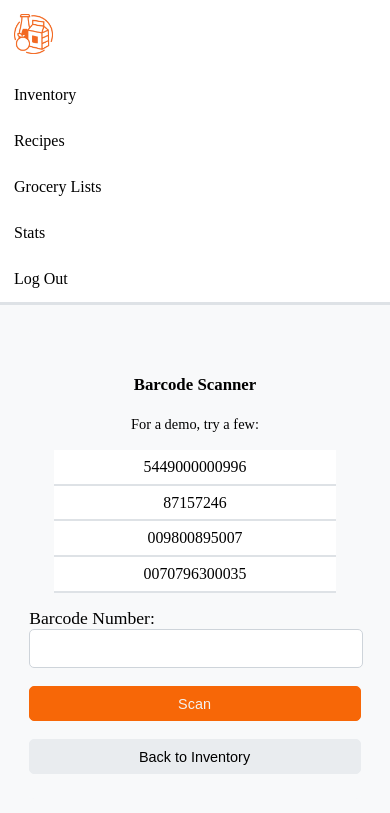
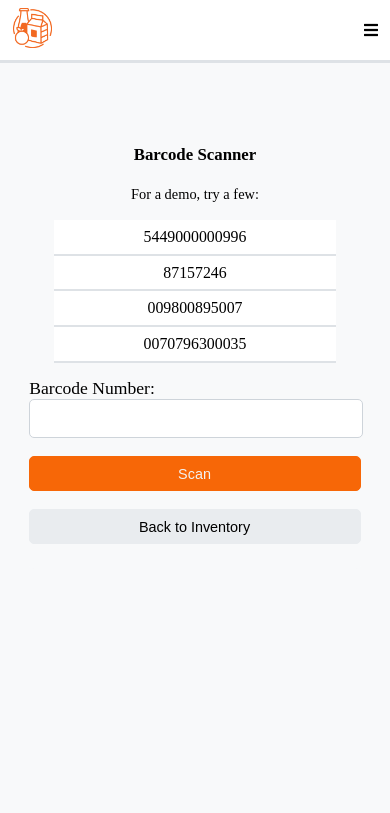
Before and after one commit to ToniTurri/MyMeal, a Django app: page /barcode/ in a window 390 px wide. Shown: the top 813 px of the page. Run offline with Django 3.2, Linux system fonts and the light colour scheme; the visitor is signed in with stand-in values (Sample User, id 1); some libraries are stand-ins or nearby versions.

Commit message:
-improved responsiveness for mobile devices -navbar portion of app is completely responsive -fixed an issue with star ratings appearing in front of the navbar -adjusted margins to be consistent when using the mobile dropdown

```diff
--- a/static/css/stylesheet.css
+++ b/static/css/stylesheet.css
@@ -192,6 +192,7 @@ article input[type=button] {
   top: 0;
   width: 100%;
   box-shadow: 0px 3px #dee2e6;
+  z-index: 2;
 }
 
 .navbar a.logo {
@@ -211,10 +212,35 @@ article input[type=button] {
   text-decoration: none;
   font-size: 1em;
 }
+.navbar a.menu {
+  float: left;
+  display: block;
+  color: #000;
+  text-align: center;
+  padding: 12px;
+  margin-top: 10px;
+  text-decoration: none;
+  font-size: 1em;
+}
 
-/*.navbar a:hover {
-  background: #fd7e14;
-}*/
+/* keep a hidden logout url on the left for mobile dropdown*/
+.navbar #logout-mobile {
+  display: none;
+}
+
+/* avoid 'sticky' hover background issue on mobile devices */
+.navbar a:not(:focus):hover {
+  background: #fcd7b8;
+}
+
+.navbar a:focus {
+  outline: none;
+}
+
+/* keep a hidden menu icon on the left for mobile dropdown*/
+.navbar #nav-right a.menu {
+  display: none;
+}
 
 #nav-left {
 	float: left;
@@ -225,6 +251,9 @@ article input[type=button] {
 }
 
 #nav-right a.directory {
+	float: right;
+}
+#nav-right a.menu {
 	float: right;
 }
 
@@ -238,45 +267,29 @@ article input[type=button] {
     width: 300px;
 }
 
-/* When the screen is less than 750px wide,
-stack the links and the search field vertically i
-nstead of horizontally */
-@media screen and (max-width: 750px) {
+/* At 600px and below, hide navbar links (except home) under a menu */
+@media screen and (max-width: 600px) {
+  .navbar #nav-left a:not(:first-child) {display: none;}
+  .navbar #nav-right a:first-child{display: none;}
+  .navbar #nav-right a.menu {
+   float: right;
+   display: block;
+  }
+}
 
-	#nav-left {
-		clear: right;
-		float: none;
-		margin: 0 auto;
-		text-align: left;
-	}
-
-	#nav-right {
-		clear: left;
-		float: left;
-		text-align: left;
-		display: inline-block;
-		width: 100%;
-	}
-
-	#nav-right {
-		float: left;
-	}
-
-    .navbar a.logo,
-    .navbar a.directory,
-    #nav-right a.directory,
-    .navbar input[type=text] {
-        float: left;
-        display: block;
-        text-align: left;
-        width: 100%;
-        margin: 0;
-        padding: 14px;
-    }
-
-    .navbar input[type=text] {
-        border: 1px solid #ccc;
-    }
+/* for actually displaying the vertical dropdown menu */
+@media screen and (max-width: 600px) {
+  .navbar.responsive {position: relative;}
+  .navbar.responsive #nav-right a.menu {
+    position: absolute;
+    right: 0;
+    top: 0;
+  }
+  .navbar.responsive #nav-left a {
+    float: none;
+    display: block;
+    text-align: left;
+  }
 }
 
 /************************************************/
@@ -307,13 +320,13 @@ make sure the content isn't hidden by the
 menu by default */
 @media screen and (max-width: 750px) {
 	#main {
-		margin-top: 300px;
+		margin-top: 100px;
 	}
 }
 
 @media (max-width: 460px) {
 	#main {
-		margin-top: 330px;
+		margin-top: 100px;
 		width: 100%;
 		padding: 0px;
 		top: 0;
--- a/templates/base.html
+++ b/templates/base.html
@@ -10,7 +10,7 @@
     	<link href="https://use.fontawesome.com/releases/v5.0.6/css/all.css" rel="stylesheet">
     </head>
     <body>
-        <div class="navbar">
+        <div class="navbar" id="myNavbar">
         	<!-- TODO; implement collapsing navigation -->
         	<div id="nav-left">
               <a class="logo" href= "{% url 'dashboard:index' %}">
@@ -19,10 +19,14 @@
         	  	<a class="directory" href="{% url 'inventory:index' %}">Inventory</a>
         	  	<a class="directory" href="{% url 'recipes:index' %}">Recipes</a>
         	  	<a class="directory" href="{% url 'groceryList:index' %}">Grocery Lists</a>
-              <a class="directory" href="{% url 'stats:index' %}">Stats</a>
+                <a class="directory" href="{% url 'stats:index' %}">Stats</a>
+                <a class="directory" href="{% url 'auth_logout' %}" id="logout-mobile">Log Out</a>
         	</div>
           	<div id="nav-right">
-          		<a class="directory" href="{% url 'auth_logout' %}">Log Out</a>
+          		<a class="directory" href="{% url 'auth_logout' %}" id="logout">Log Out</a>
+                <a href="javascript:void(0);" class="menu" onclick="myFunction()">
+                    <i class="fa fa-bars"></i>
+                </a>
           		<!--<input type="text" placeholder="Search...">-->
         	</div>
         </div>
@@ -33,4 +37,17 @@
           </div>
         </div>
     </body>
+    <script>
+        /* display responsive vertical menu for small screens */
+        function myFunction() {
+          const navbar = document.getElementById("myNavbar");
+          if (navbar.className === "navbar") {
+            navbar.className += " responsive";
+            document.getElementById("main").style.marginTop='40px';
+          } else {
+            navbar.className = "navbar";
+            document.getElementById("main").style.marginTop='100px';
+          }
+        }
+    </script>
 </html>
```
